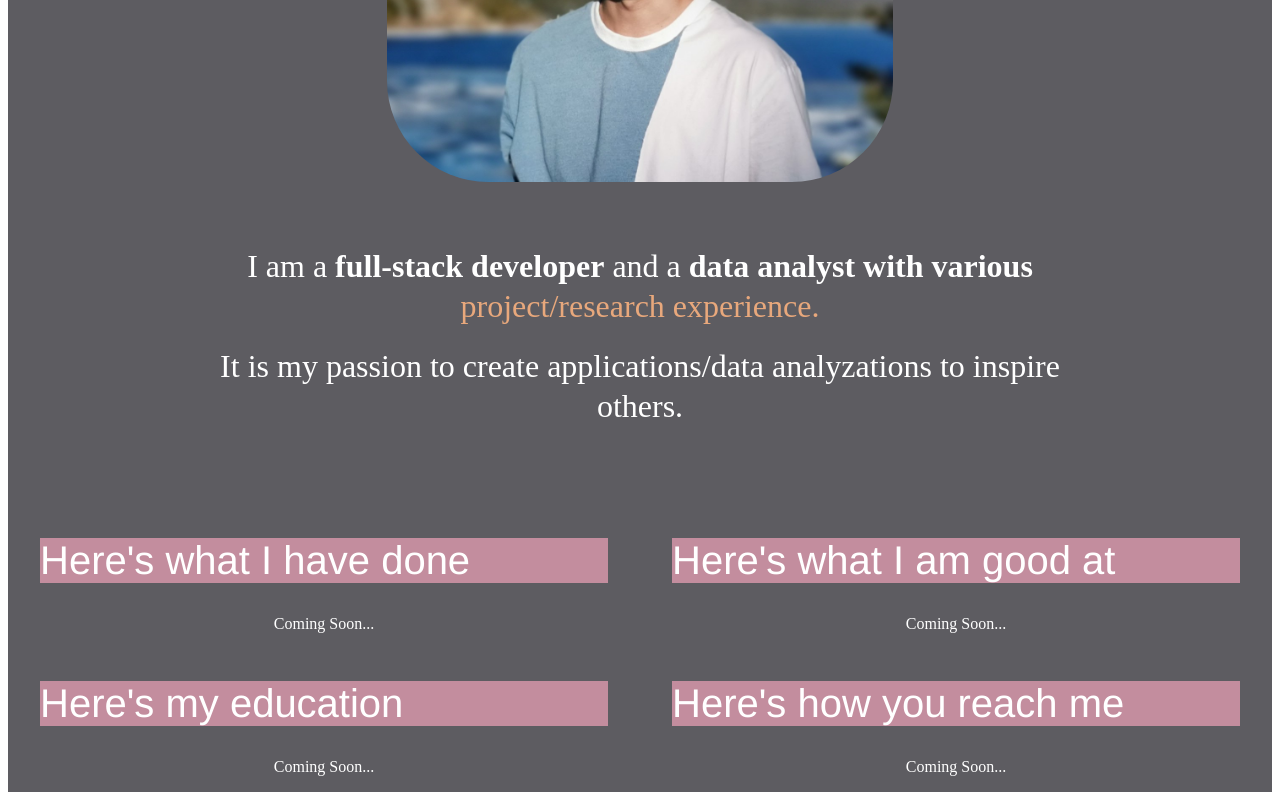
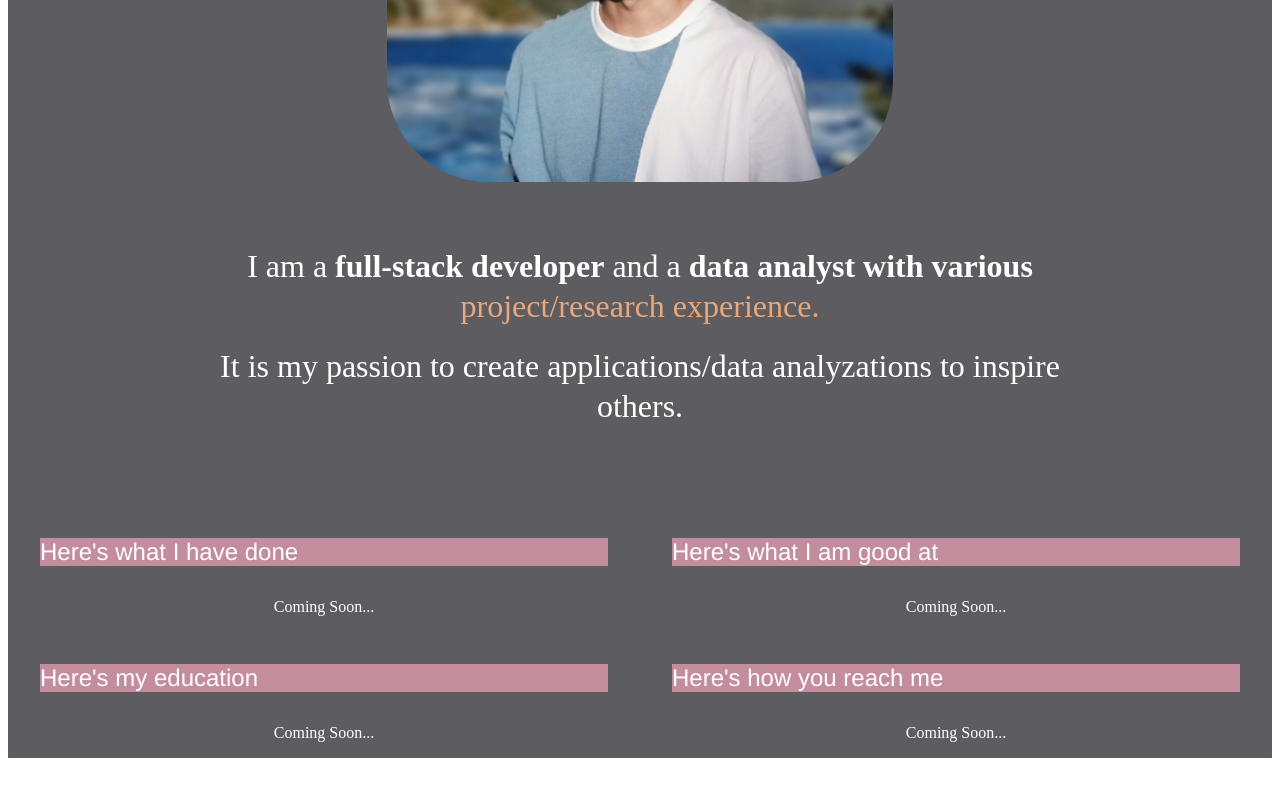
Before and after one commit to ZhanchongDeng/ZhanchongDeng.github.io, a Gatsby site: page / in a window 1280 px wide. Shown: the part 1304-2104 px from the top of the page. After the commit the page ends 2070 px from the top, so only its background shows below. Built offline with nearby package versions, Linux system fonts and the light colour scheme; Gatsby itself is replaced by a stand-in of ours.

Commit message:
Fix that stupid spacing

```diff
--- a/src/css/index.css
+++ b/src/css/index.css
@@ -3,7 +3,6 @@ h1, h2, h3, h4, p, ul {
 }
 .root {
     margin:0;
-    max-width: 1800;
     width:100%;
     background: #5d5c61;
 }
@@ -73,8 +72,7 @@ h1, h2, h3, h4, p, ul {
 .preview_card h2 {
     margin:4vh;
     font-family: "brandon-grotesque","HelveticaNeue-Light","Helvetica Neue Light","Helvetica Neue",Helvetica,Arial,"Lucida Grande","sans-serif";
-    font-size: 5vh;
-    font-weight: 200;
+    font-weight: lighter;
     background: #c38d9e;
 }
 .preview_card p {
--- a/src/pages/index.js
+++ b/src/pages/index.js
@@ -16,7 +16,9 @@ const linkStyle = {
 }
 
 const IndexPage = () => (
+
   <div className="root">
+    <Grid container item >
       <div className="selfie">
           <div className="black-overlay">
             <div className="welcome-message">
@@ -27,6 +29,7 @@ const IndexPage = () => (
             </div>
           </div>
       </div>
+    </Grid>
 
     <Grid container
       spacing={0}
```
Lines whose indentation alone changed are shown as unchanged.
